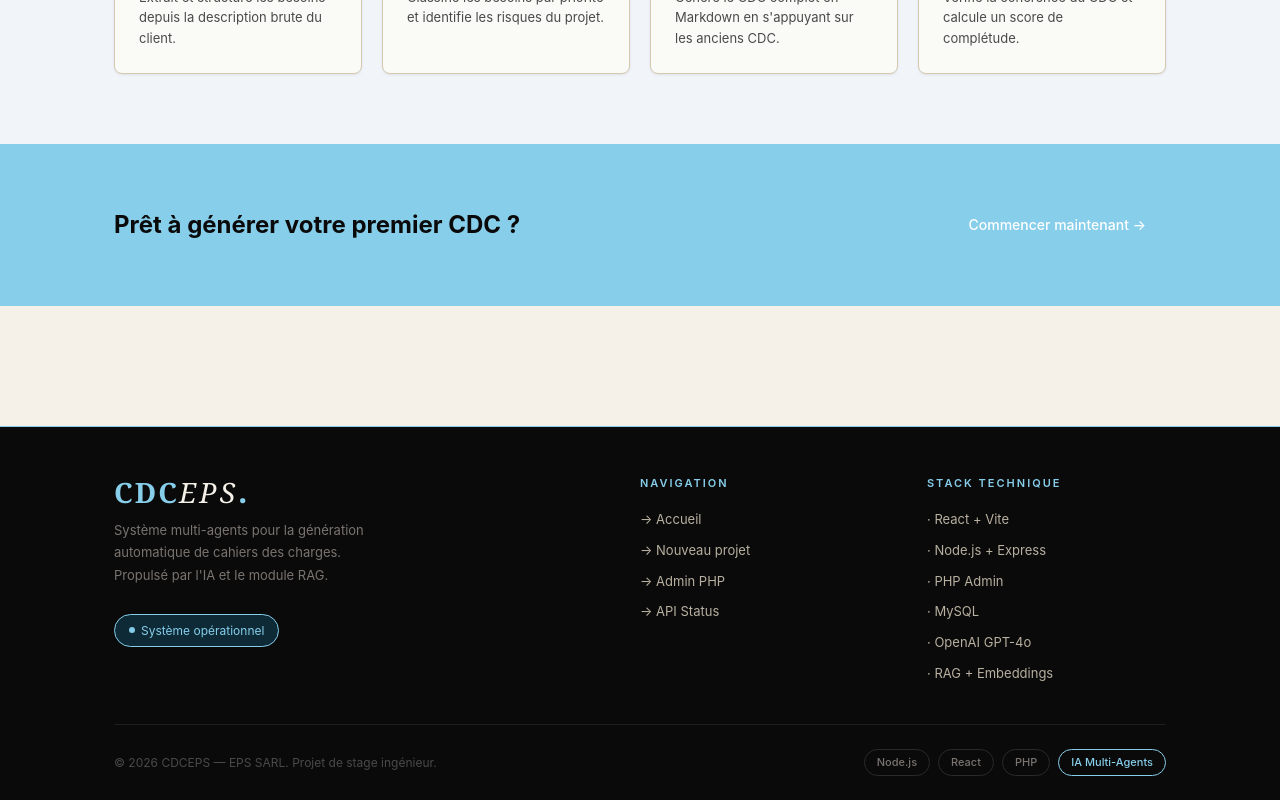
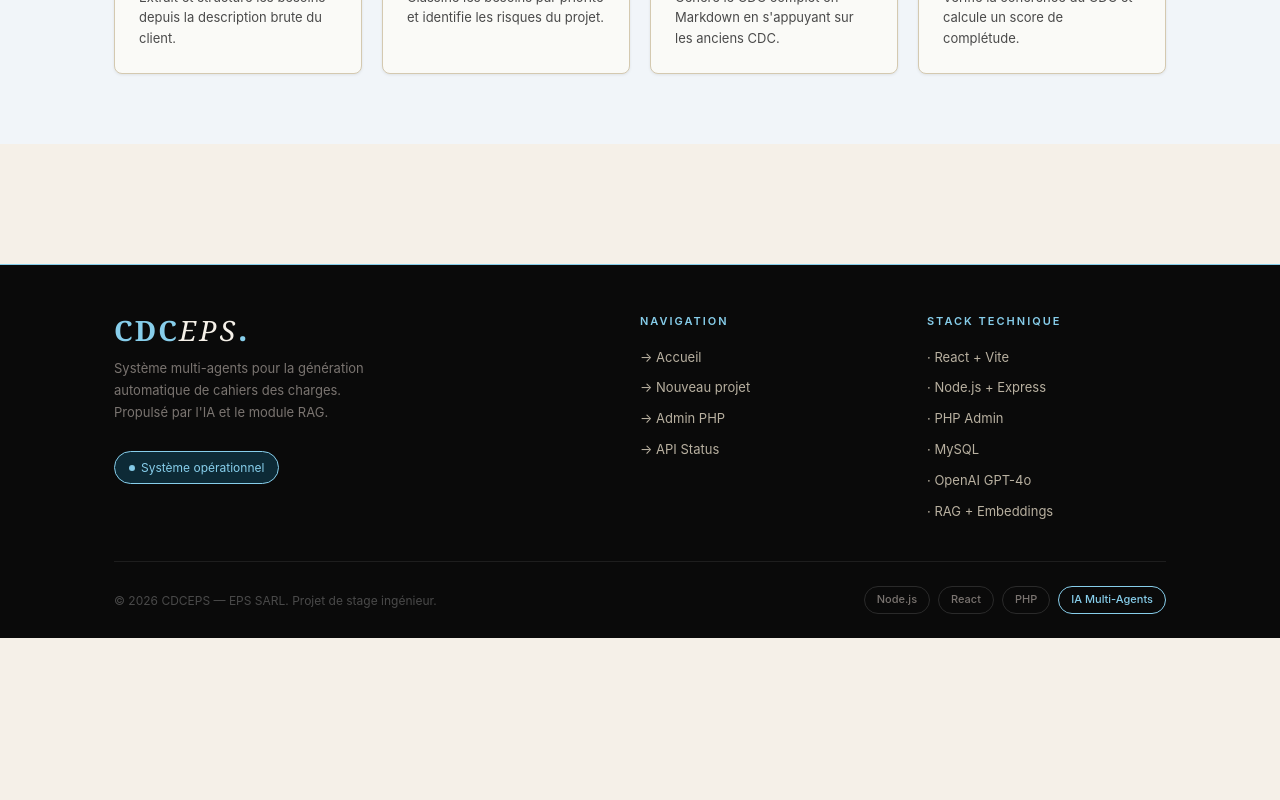
Before and after one commit to Ramadiaw12/CDCeps, a React (Vite) app in the folder frontend/: page / in a window 1280 px wide. Shown: the part 1426-2226 px from the top of the page. After the commit the page ends 2064 px from the top, so only its background shows below. Built offline with nearby package versions, Linux system fonts and the light colour scheme.

Commit message:
fix the code

```diff
--- a/frontend/src/pages/LandingPage.jsx
+++ b/frontend/src/pages/LandingPage.jsx
@@ -82,16 +82,7 @@ function LandingPage() {
             </section>
 
             {/*  CTA Final  */}
-            <section style={styles.cta}>
-                <div className="container" style={styles.ctaContent}>
-                    <h2 style={styles.ctaTitre}>
-                        Prêt à générer votre premier CDC ?
-                    </h2>
-                    <Link to="/nouveau-projet" className="btn btn-primary">
-                        Commencer maintenant →
-                    </Link>
-                </div>
-            </section>
+
         </div>
     );
 }
```
